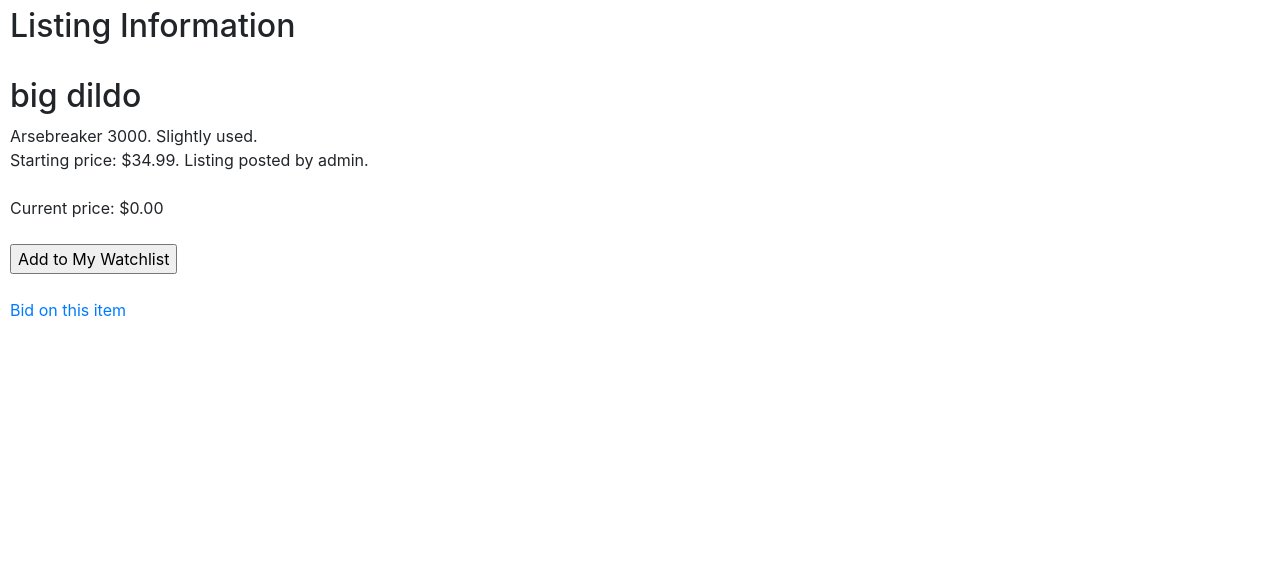
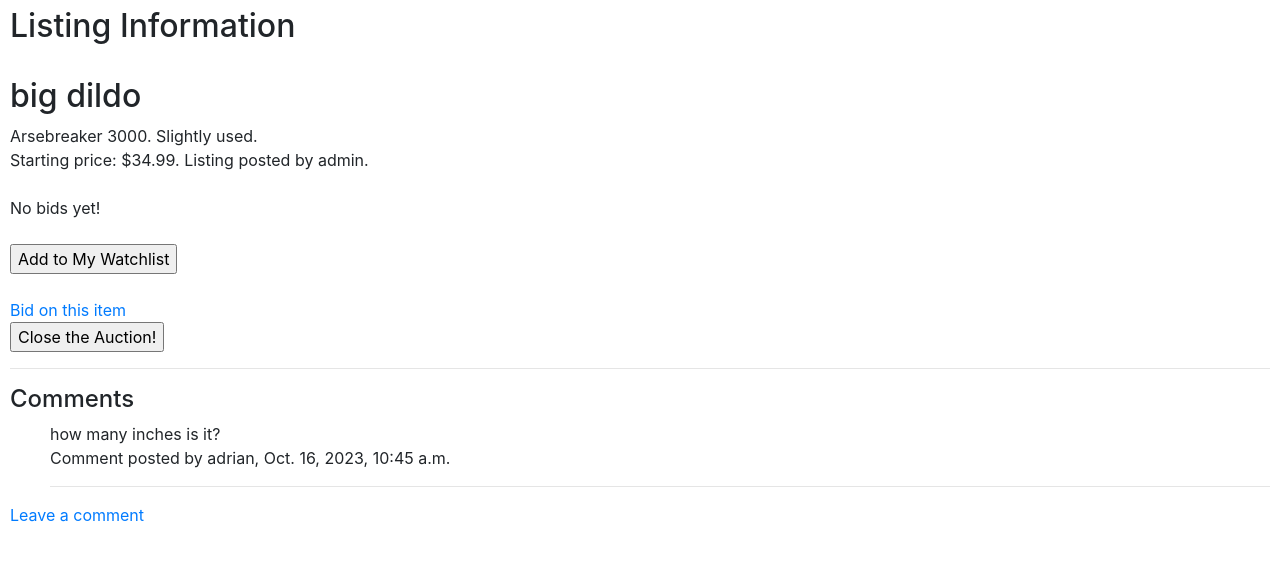
Before and after one commit to AdrianRegister/project2, a Django app: a page that uses auctions/templates/auctions/listing_info.html in a window 1280 px wide. Shown: the part 156-717 px from the top of the page. Run offline with Django 3.2, Linux system fonts and the light colour scheme; a user stored in the database is signed in; data comes from the database, SQL or seed files in the repository; both versions use the stored data as it was after the commit; some libraries are stand-ins or nearby versions.

Commit message:
added comment functionality. fix add_comment view

```diff
--- a/auctions/forms.py
+++ b/auctions/forms.py
@@ -1,12 +1,17 @@
 from django.forms import ModelForm
-from auctions.models import AuctionListing, ListingBid
+from auctions.models import AuctionListing, ListingBid, ListingComment
 
 class AuctionListingForm(ModelForm):
     class Meta:
         model = AuctionListing
-        exclude = ["listed_by"]
+        exclude = ["listed_by", "current_price", "is_closed"]
 
 class ListingBidForm(ModelForm):
     class Meta:
         model = ListingBid
         fields = ["bid_amount"]
+
+class ListingCommentForm(ModelForm):
+    class Meta:
+        model = ListingComment
+        fields = ["comment_text"]
--- a/auctions/models.py
+++ b/auctions/models.py
@@ -8,9 +8,10 @@ class User(AbstractUser):
 class AuctionListing(models.Model):
     listing_name = models.CharField(max_length=64)
     starting_price = models.DecimalField(max_digits=6, decimal_places=2)
-    current_price = models.DecimalField(max_digits=6, decimal_places=2, blank=True, null=True)
+    current_price = models.DecimalField(max_digits=6, decimal_places=2, default=0.00)
     listed_by = models.ForeignKey(User, on_delete=models.CASCADE)
     listing_description = models.TextField(max_length=5120)
+    is_closed = models.BooleanField(default=False)
 
     def __str__(self):
         return f"{self.id}: {self.listing_name}"
@@ -27,6 +28,7 @@ class ListingComment(models.Model):
     comment_text = models.TextField(max_length=1024)
     on_listing = models.ForeignKey(AuctionListing, on_delete=models.CASCADE)
     made_by = models.ForeignKey(User, on_delete=models.CASCADE)
+    comment_creation_date = models.DateTimeField(auto_now_add=True)
 
     def __str__(self):
         return f"Comment from {self.made_by} on {self.on_listing}"
--- a/auctions/templates/auctions/bidding_page.html
+++ b/auctions/templates/auctions/bidding_page.html
@@ -6,7 +6,11 @@
 
     {% if error_message %}
         <strong>{{ error_message }}</strong>
+    {% elif success_message %}
+        <strong>{{ success_message }}</strong>
     {% endif %}
+
+
 
     <form action="{% url 'bidding_page' listing.listing_name %}" method="post" name="place_bid_form">
         {% csrf_token %}
@@ -14,7 +18,7 @@
     <div>{{ listing.listing_description }}</div>
     <div>Starting price: ${{ listing.starting_price }}. Listing posted by {{ listing.listed_by }}.</div><br>
 
-    {% if listing.current_price == null %}
+    {% if listing.current_price == 0.00 %}
         <div>No bids yet!</div>
     {% else %}
         <div>Current price: ${{ listing.current_price }}</div>
--- a/auctions/templates/auctions/create_listing.html
+++ b/auctions/templates/auctions/create_listing.html
@@ -10,11 +10,10 @@
 
     <form method="post" action=" {% url 'create_listing' %}">
         {% csrf_token %}
+
         {{ form }}
+
         <input type="submit" name="submit" value="Create Listing">
     </form>
 
-
-    <strong>!!!FIX THIS WITH CSS!!!</strong>
-
 {% endblock %}
--- a/auctions/templates/auctions/listing_info.html
+++ b/auctions/templates/auctions/listing_info.html
@@ -10,7 +10,12 @@
 
     <div>{{ listing.listing_description }}</div>
     <div>Starting price: ${{ listing.starting_price }}. Listing posted by {{ listing.listed_by }}.</div><br>
-    <div>Please log in to add to watchlist!</div>
+    <div>Please log in to add to watchlist or place a bid!</div>
+
+    <hr>
+    <h4>Comments</h4>
+
+    Please sign in to see or add comments!
 
 {% else %}
     <form action="{% url 'listing_info' listing_name %}" method="post" name="add_to_watchlist_form">
@@ -19,16 +24,48 @@
     <div>{{ listing.listing_description }}</div>
     <div>Starting price: ${{ listing.starting_price }}. Listing posted by {{ listing.listed_by }}.</div><br>
 
-    {% if listing.current_price == null %}
+    {% if listing.current_price == 0.00 %}
         <div>No bids yet!</div>
     {% else %}
-        <div>Current price: ${{ listing.current_price }}</div>
+        <div>Current price: ${{ listing.current_price }}. Bid placed by {{ highest_bidder }}</div>
     {% endif %}
     <br>
 
     <input type="submit" name="add_to_watchlist" value="Add to My Watchlist">
     </form><br>
+
+    {% if not listing.is_closed %}
+
     <a href="{% url 'bidding_page' listing_name %}">Bid on this item</a>
+
+        {% if listing.listed_by == request.user %}
+        <form action ="{% url 'listing_info' listing_name %}" method="post" name="close_auction_form">
+            {% csrf_token %}
+            <input type="submit" name="close_auction" value="Close the Auction!">
+        </form>
+        {% endif %}
+
+        {% elif not request.user == highest_bidder %}
+            <strong>Auction closed! Auction won by {{ highest_bidder }}</strong>
+        {% else %}
+            <strong>You have won this auction!</strong>
+
+    {% endif %}
+<hr>
+<h4>Comments</h4>
+
+{% for comment in comments %}
+
+<ul>
+    {{ comment.comment_text }}
+    <br>
+    Comment posted by {{ comment.made_by }}, {{ comment.comment_creation_date }}
+    <hr>
+</ul>
+
+{% endfor %}
+
+<a href="{% url 'create_comment' listing_name %}">Leave a comment</a>
 
 {% endif %}
 
--- a/auctions/templates/auctions/my_watchlist.html
+++ b/auctions/templates/auctions/my_watchlist.html
@@ -14,10 +14,10 @@
             <div>{{ watched_item.item_watched.listing_description }}</div>
             <div>Starting price: ${{ watched_item.item_watched.starting_price }}. Listing posted by {{ watched_item.item_watched.listed_by }}.</div><br>
 
-            {% if listing.current_price == null %}
+            {% if watched_item.item_watched.current_price == 0.00 %}
                 <div>No bids yet!</div>
             {% else %}
-                <div>Current price: ${{ listing.current_price }}</div>
+                <div>Current price: ${{ watched_item.item_watched.current_price }}. Bid placed by </div>
             {% endif %}
             <br>
 
--- a/auctions/urls.py
+++ b/auctions/urls.py
@@ -6,6 +6,7 @@ urlpatterns = [
     path("", views.index, name="index"),
     path("create_listing", views.create_listing, name="create_listing"),
     path("listing_info/<str:listing_name>", views.listing_info, name="listing_info"),
+    path("create_comment/<str:listing_name>", views.create_comment, name="create_comment"),
     path("my_watchlist", views.my_watchlist, name="my_watchlist"),
     path("bidding_page/<str:listing_name>", views.bidding_page, name="bidding_page"),
     path("login", views.login_view, name="login"),
--- a/auctions/views.py
+++ b/auctions/views.py
@@ -4,8 +4,8 @@ from django.db import IntegrityError
 from django.http import HttpResponse, HttpResponseRedirect
 from django.shortcuts import render, redirect
 from django.urls import reverse
-from .forms import AuctionListingForm, ListingBidForm
-from .models import User, AuctionListing, Watchlist
+from .forms import AuctionListingForm, ListingBidForm, ListingCommentForm
+from .models import User, AuctionListing, Watchlist, ListingBid, ListingComment
 
 
 def index(request):
@@ -34,14 +34,44 @@ def create_listing(request):
 
 def listing_info(request, listing_name):
     listing = AuctionListing.objects.get(listing_name=listing_name)
+    highest_bid = ListingBid.objects.filter(for_listing=listing).order_by('-bid_amount').first()
+    comments = ListingComment.objects.filter(on_listing=listing)
+    if not highest_bid == None:
+        highest_bidder = highest_bid.bidder_name
+    else:
+        highest_bidder = None
+
     if request.method == 'POST':
         if 'add_to_watchlist' in request.POST:
             watchlist_item = Watchlist.objects.create(watchlist_owned_by=request.user, item_watched=listing)
             watchlist_item.save()
             return redirect('my_watchlist')
+        elif 'close_auction' in request.POST:
+            listing.is_closed = True
+            listing.save()
+    else:
+        comment_form = ListingCommentForm()
 
     return render(request, "auctions/listing_info.html", {
         "listing_name": listing_name,
+        "listing": listing,
+        "highest_bidder": highest_bidder,
+        "form": comment_form,
+        "comments": comments
+    })
+
+def create_comment(request, listing_name):
+    listing = AuctionListing.objects.get(listing_name=listing_name)
+    if request.method == 'POST':
+        comment_form = ListingCommentForm(request.POST)
+        if comment_form.is_valid():
+            comment_form.instance.made_by = request.user
+            comment_form.instance.on_listing = listing
+            comment_form.save()
+    else:
+        comment_form = ListingCommentForm()
+    return render(request, 'auctions/create_comment.html', {
+        "comment_form": comment_form,
         "listing": listing
     })
 
@@ -59,17 +89,19 @@ def my_watchlist(request):
 @login_required
 def bidding_page(request, listing_name):
     error_message = None
+    success_message = None
     listing = AuctionListing.objects.get(listing_name=listing_name)
     if request.method == 'POST':
         bid_form = ListingBidForm(request.POST)
+        bid_form.instance.bidder_name = request.user
+        bid_form.instance.for_listing = listing
         if bid_form.is_valid():
             bid_amount = bid_form.cleaned_data['bid_amount']
-            if listing.starting_price < bid_amount > listing.current_price:
-                bid_form.instance.bidder_name = request.user
-                bid_form.instance.for_listing = listing
-                listing.current_price = bid_form
+            if listing.starting_price < bid_amount  and bid_amount > listing.current_price:
+                listing.current_price = bid_amount
                 bid_form.save()
-                listing.current_price.save()
+                listing.save()
+                success_message = "Bid placed successfully!"
             else:
                 error_message = "Please ensure your bid amount is higher than the current price!"
     else:
@@ -78,7 +110,8 @@ def bidding_page(request, listing_name):
     return render(request, "auctions/bidding_page.html", {
         "listing": listing,
         "bid_form": bid_form,
-        "error_message": error_message
+        "error_message": error_message,
+        "success_message": success_message
     })
 
 def login_view(request):
```
Also changed, not shown: auctions/templates/auctions/create_comment.html (added, +12 -0 lines), auctions/templates/auctions/index.html (+6 -3 lines), auctions/migrations/0012_alter_auctionlisting_current_price.py (added), auctions/migrations/0013_alter_auctionlisting_current_price.py (added), auctions/migrations/0014_auctionlisting_is_closed.py (added), auctions/migrations/0015_listingcomment_comment_creation_date.py (added), db.sqlite3.
